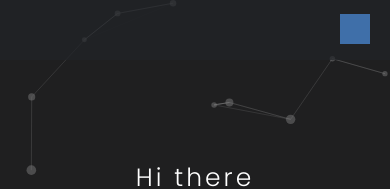
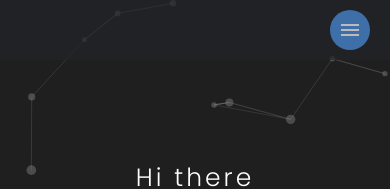
Before and after one commit to remezmax1992g/PortfolioRemezMaxim, a React (Create React App) app: page / in a window 390 px wide. Shown: the top 189 px of the page. Built offline with nearby package versions, Linux system fonts and the light colour scheme.

Commit message:
set menu button for mobile

```diff
--- a/src/header/burgerNavigation/BurgerNavigation.module.scss
+++ b/src/header/burgerNavigation/BurgerNavigation.module.scss
@@ -33,11 +33,12 @@
   }
   .burgerBtn{
     position: absolute;
-    top: 14px;
+    top: 10px;
     right: 20px;
-    height: 30px;
-    width: 30px;
+    height: 40px;
+    width: 40px;
     background-color: $primaryColor;
+    color: white;
   }
   @media screen and (min-width: 400px) {
     display: none;
--- a/src/header/burgerNavigation/BurgerNavigation.tsx
+++ b/src/header/burgerNavigation/BurgerNavigation.tsx
@@ -1,6 +1,8 @@
 import React, {useState} from 'react';
 import style from "./BurgerNavigation.module.scss"
 import { Link} from "react-scroll"
+import {IconButton} from "@mui/material";
+import MenuIcon from '@mui/icons-material/Menu';
 
 const BurgerNavigation = () => {
     let [isShow, setIsShow] = useState<boolean>(false)
@@ -22,7 +24,13 @@ const BurgerNavigation = () => {
                     <Link className={style.burgerLink} activeClass={style.active} to="contacts" spy={true} smooth={true}
                           offset={1} duration={700}>Contacts</Link>
                 </div>
-                <div className={style.burgerBtn} onClick={onClickModeShow}></div>
+               {/* <div className={style.burgerBtn} onClick={onClickModeShow}></div>*/}
+                <IconButton
+                    className={style.burgerBtn}
+                    onClick={onClickModeShow}
+                >
+                    <MenuIcon />
+                </IconButton>
             </div>
     );
 };
```
